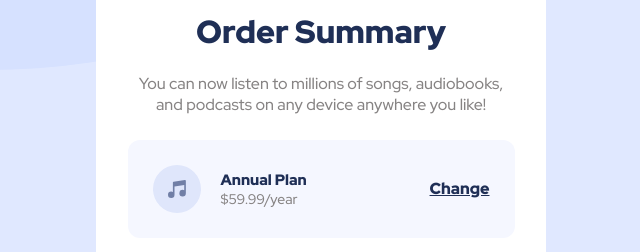
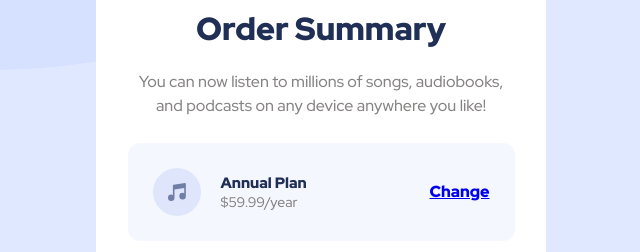
Before and after one commit to dutatiberiu/Order-summary-component, a plain HTML site: page index.html in a window 1280 px wide. Shown: the part 318-570 px from the top of the page, without its empty margins (319-959 px from the left). Drawn offline with Linux system fonts and the light colour scheme.

Commit message:
final 3.0

```diff
--- a/style.css
+++ b/style.css
@@ -54,6 +54,7 @@ body {
 .content p.text {
     color: #868383;
     margin-bottom: 1.563rem;
+    line-height: 1.5;
 }
 
 .planBox {
@@ -88,7 +89,6 @@ body {
 
 .planBox a{
     font-weight: 900;
-    color: hsl(223, 47%, 23%);
     transition: color .3s ease;
 }
 
```
